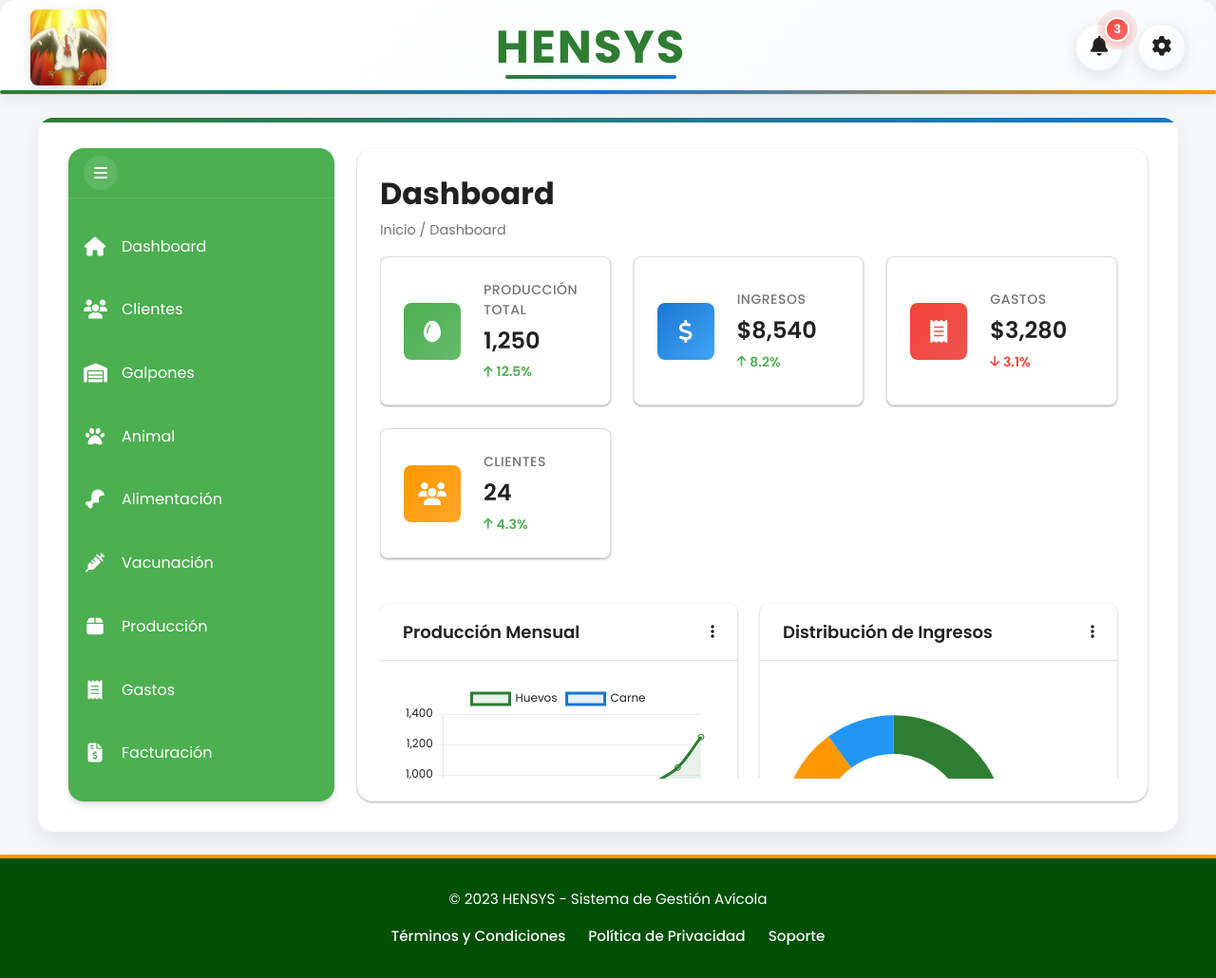
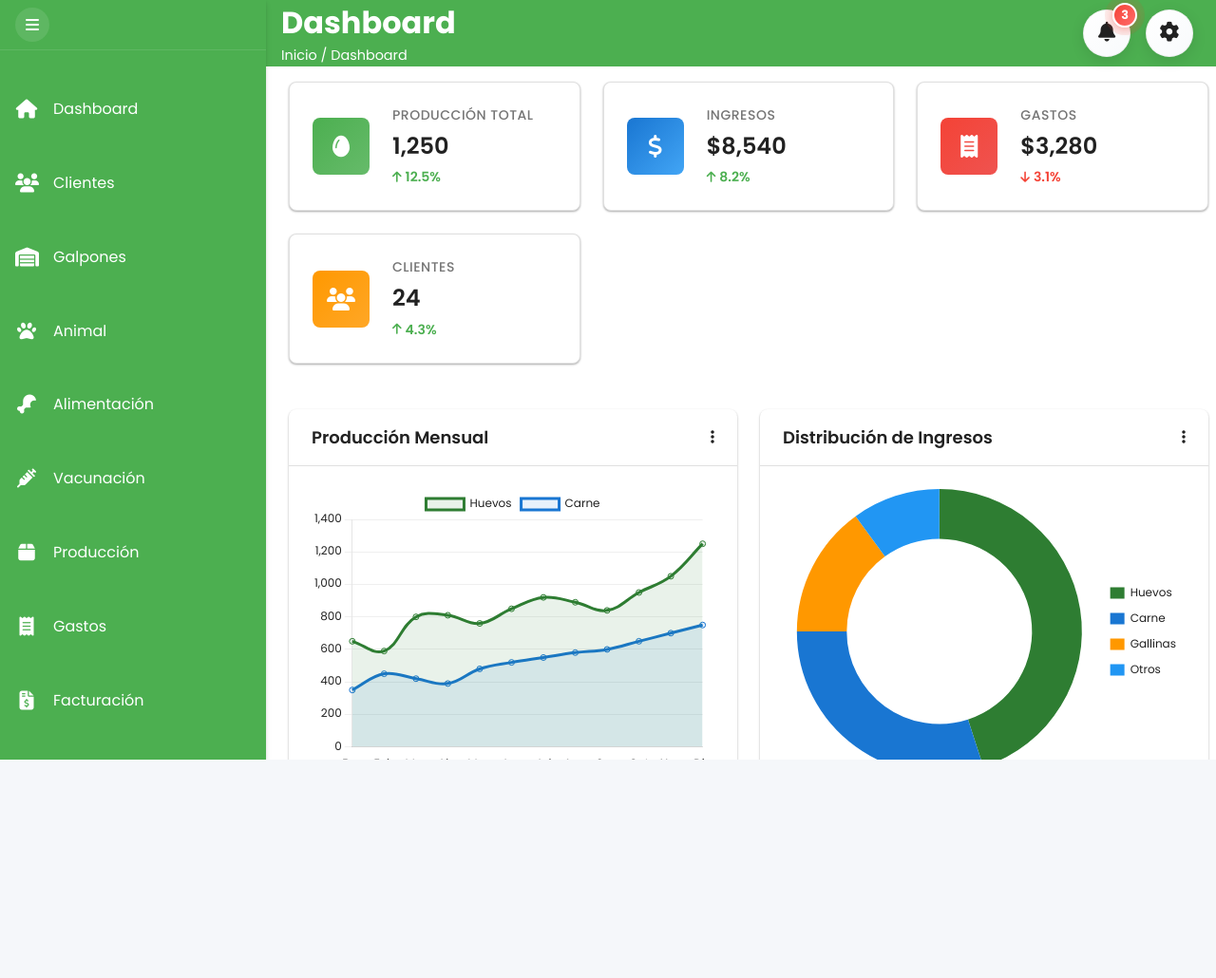
Before and after one commit to JesusC2003/HensysWeb, a plain HTML site: page hensys-fronend/pages/index.html in a window 1280 px wide. Shown: the whole page at 95% size. After the commit the page ends 800 px from the top, so only its background shows below. Drawn offline with nearby package versions, Linux system fonts and the light colour scheme.

Commit message:
Cambios en el index

```diff
--- a/hensys-fronend/assets/css/main.css
+++ b/hensys-fronend/assets/css/main.css
@@ -1,7 +1,7 @@
 /* Main CSS File */
 :root {
   /* Primary Colors */
-  --primary-color: #2e7d32;
+  --primary-color: #4caf50;
   --primary-light: #60ad5e;
   --primary-dark: #005005;
 
@@ -126,27 +126,17 @@ button {
 /* App Container - Aplicando el diseño de tarjetas */
 .app-container {
   background: white;
-  border-radius: 16px;
-  padding: 2rem;
-  margin: 1.5rem 2.5rem;
+  padding: 0;
+  margin: 0;
   box-shadow: var(--card-shadow);
   transition: var(--transition);
   position: relative;
   overflow: hidden;
   animation: fadeIn 0.8s ease-out;
   display: flex;
-  height: calc(100vh - 3rem); /* Altura fija basada en viewport */
+  height: 100vh; /* Altura fija basada en viewport */
 }
 
-.app-container::before {
-  content: "";
-  position: absolute;
-  top: 0;
-  left: 0;
-  width: 100%;
-  height: 5px;
-  background: linear-gradient(90deg, var(--primary-color), var(--secondary-color));
-}
 
 /* Sidebar */
 .sidebar {
@@ -160,8 +150,8 @@ button {
   position: relative;
   z-index: 100;
   box-shadow: var(--shadow-md);
-  border-radius: var(--border-radius-lg);
-  margin-right: var(--spacing-lg);
+
+  /*margin-right: var(--spacing-lg);*/
   flex-shrink: 0;
   overflow: hidden; /* Sin scroll en todo el sidebar */
 }
@@ -549,12 +539,11 @@ button {
 /* Main Content - Altura fija igual al sidebar */
 .main-content {
   flex: 1;
-  height: 100%; /* Altura igual al contenedor padre */
-  overflow: hidden; /* Sin scroll en el contenedor principal */
-  padding: var(--spacing-lg);
+  height: 100%;
+  overflow: hidden;
+  padding:  0;
   transition: margin-left var(--transition-normal);
   background: var(--surface-color);
-  border-radius: var(--border-radius-lg);
   box-shadow: var(--shadow-sm);
   display: flex;
   flex-direction: column;
@@ -568,7 +557,9 @@ button {
 .dashboard-content {
   flex: 1;
   overflow-y: auto; /* Solo el contenido interno tiene scroll */
-  padding-right: var(--spacing-sm); /* Espacio para el scrollbar */
+  padding-right: var(--spacing-sm);/* Espacio para el scrollbar */
+  padding-left: var(--spacing-lg);
+  padding-bottom: var(--spacing-sm);
 }
 
 /* Formularios y contenido específico con scroll */
@@ -624,52 +615,10 @@ button {
   z-index: var(--z-sticky);
   -webkit-backdrop-filter: blur(10px);
   backdrop-filter: blur(10px);
-  box-shadow: 0 2px 20px rgba(0, 0, 0, 0.08);
   border-radius: var(--border-radius-lg) var(--border-radius-lg) 0 0;
   margin-bottom: var(--spacing-sm);
   min-height: 100px;
   flex-shrink: 0; /* Evita que el header se encoja */
-}
-
-.top-header::after {
-  content: "";
-  position: absolute;
-  bottom: 0;
-  left: 0;
-  width: 100%;
-  height: 4px;
-  background: linear-gradient(90deg, var(--primary-color), var(--secondary-color), var(--accent-color));
-  border-radius: 2px;
-}
-
-/* Logo Section - Más grande y simple */
-.top-header .logo {
-  display: flex;
-  align-items: center;
-  gap: 0;
-  padding: 0;
-  background: none;
-  border-radius: 0;
-  box-shadow: none;
-  transition: none;
-}
-
-.top-header .logo:hover {
-  transform: none;
-  box-shadow: none;
-}
-
-.top-header .logo img {
-  width: 80px;
-  height: 80px;
-  border-radius: var(--border-radius-md);
-  object-fit: cover;
-  border: none;
-  box-shadow: 0 4px 15px rgba(0, 0, 0, 0.1);
-}
-
-.top-header .logo h1 {
-  display: none; /* Ocultamos el h1 del logo */
 }
 
 /* Header Center - Solo título HENSYS */
@@ -677,32 +626,6 @@ button {
   flex: 1;
   text-align: center;
   padding: 0;
-}
-
-.header-left h1 {
-  font-size: 3rem;
-  font-weight: 700;
-  color: var(--primary-color);
-  margin: 0;
-  background: none;
-  -webkit-background-clip: unset;
-  -webkit-text-fill-color: unset;
-  background-clip: unset;
-  text-align: center;
-  position: relative;
-  letter-spacing: 2px;
-}
-
-.header-left h1::after {
-  content: "";
-  position: absolute;
-  bottom: 3px;
-  left: 50%;
-  transform: translateX(-50%);
-  width: 180px;
-  height: 4px;
-  background: linear-gradient(90deg, var(--primary-color), var(--secondary-color));
-  border-radius: 2px;
 }
 
 .breadcrumb {
@@ -718,14 +641,39 @@ button {
   gap: var(--spacing-lg);
 }
 
+.header-bar {
+  background-color: var(--primary-color); /* #4caf50 con opacidad */
+  display: flex;
+  justify-content: space-between;
+  align-items: center;
+}
+
+.header-info {
+  display: flex;
+  flex-direction: column;
+  padding-left: var(--spacing-md);
+}
+
+.header-info h1 {
+  margin: 0;
+  color: var(--surface-color);
+}
+
+.header-info .breadcrumb {
+  margin: 0;
+  font-size: 0.9rem;
+  color: var(--surface-color);
+}
+
 .search-container {
-  display: none; /* Ocultamos la barra de búsqueda */
+  display: none;
 }
 
 .header-actions {
   display: flex;
   gap: var(--spacing-md);
   align-items: center;
+  padding-right: var(--spacing-lg);
 }
 
 .header-actions .btn-icon {
--- a/hensys-fronend/components/header.html
+++ b/hensys-fronend/components/header.html
@@ -1,13 +1,4 @@
 <header class="top-header">
-
-    <div class="logo">
-        <img src="/hensys-fronend/assets/img/gallina.png" alt="HENSYS Logo">
-    </div>
-
-     <div class="header-left">
-        <h1>HENSYS</h1>
-    </div>
-
     <div class="header-right">
         <div class="header-actions">
             <button class="btn-icon" title="Notificaciones">
--- a/hensys-fronend/pages/index.html
+++ b/hensys-fronend/pages/index.html
@@ -12,8 +12,6 @@
     <link href="https://fonts.googleapis.com/css2?family=Poppins:wght@300;400;500;600;700&display=swap" rel="stylesheet">
 </head>
 <body>
-    <!-- Header -->
-    <div id="header"></div>
 
     <div class="app-container">
 
@@ -23,8 +21,23 @@
         <!-- Main Content -->
         <main class="main-content">
 
-            <h1 id="pageTitle">Dashboard</h1>
-            <p class="breadcrumb" id="pageBreadcrumb">Inicio / Dashboard</p>
+             <!-- Header -->
+            <div class="header-bar">
+                <div class="header-info">
+                    <h1 id="pageTitle">Dashboard</h1>
+                    <p class="breadcrumb" id="pageBreadcrumb">Inicio / Dashboard</p>
+                </div>
+
+                <div class="header-actions">
+                    <button class="btn-icon" title="Notificaciones">
+                        <i class="fas fa-bell"></i>
+                        <span class="badge">3</span>
+                    </button>
+                    <button class="btn-icon" title="Configuración">
+                        <i class="fas fa-cog"></i>
+                    </button>
+                </div>
+            </div>
 
             <div class="dashboard-content">
                 <div class="stats-cards">
@@ -146,8 +159,6 @@
             </div>
         </main>
     </div>
-    <!-- Footer -->
-    <div id = "footer"></div>
 
     <script src="https://cdn.jsdelivr.net/npm/chart.js"></script>
     <script src="/hensys-fronend/assets/js/utils/data.js"></script>
```
Also changed, not shown: hensys-fronend/pages/alimentacion.html (+0 -2 lines), hensys-fronend/pages/animal.html (+0 -3 lines), hensys-fronend/pages/clientes.html (+0 -3 lines), hensys-fronend/pages/facturacion.html (+0 -3 lines), hensys-fronend/pages/galpones.html (+0 -3 lines), hensys-fronend/pages/gastos.html (+0 -3 lines), hensys-fronend/pages/produccion.html (+0 -3 lines), hensys-fronend/pages/vacunacion.html (+0 -3 lines).
